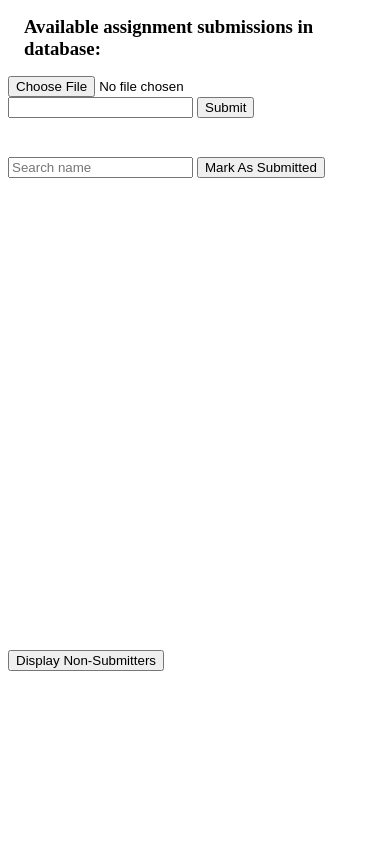
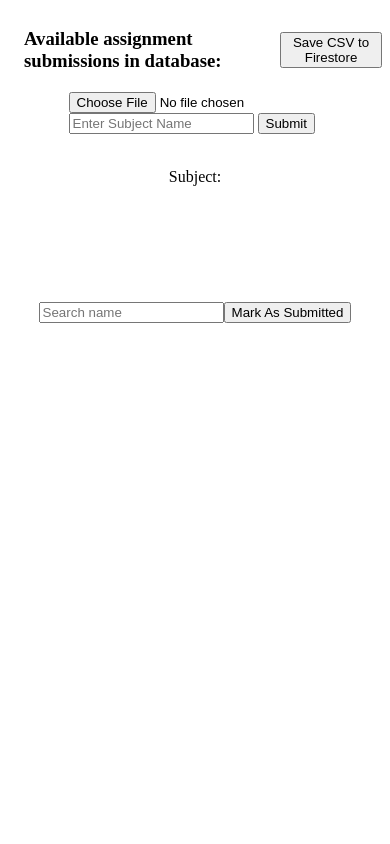
Before and after one commit to Sunil-Hegde/AssignmentLogger, a plain HTML site: page index.html in a window 390 px wide. Shown: the top 844 px of the page. Drawn offline with Linux system fonts and the light colour scheme.

Commit message:
added styles abd made it responsive.

```diff
--- a/index.html
+++ b/index.html
@@ -7,26 +7,40 @@
     <link rel="stylesheet" href="./style.css">
 </head>
 <body>
+    <div id="topBox">
         <div id="availableList">
             <h3>Available assignment submissions in database:</h3>
             <div id="subjectsList"></div>
         </div>
+        <button id="saveCSVButton">Save CSV to Firestore</button>
+    </div>
+    <div id="inputBox">
+        <div class="firstBox">
             <input type="file" id="csvFileInput" accept=".csv"/>
-    <input type="text" id="subject">
+            <div>
+                <input type="text" id="subject" placeholder="Enter Subject Name">
                 <button id="submitButton">Submit</button><br><br>
+            </div>
+        </div>
+        <div class="secondBox">
+            <p>Subject:</p>
             <h1 id="subjectHeading"></h1>
+        </div>
+        <div class="thirdBox">
             <input type="input" id="searchInput" placeholder="Search name" list="nameSearch"/>
             <datalist id="nameSearch"></datalist>
             <button id="markAsSubmittedButton">Mark As Submitted</button>
+        </div>
+    </div>
+    <div id="displayBox">
         <div id="csvTable"></div>
+        <div class="submissionBox">
             <button id="displayNonSubmittersButton">Display Non-Submitters</button>
             <div id="nonSubmitters"></div>
-    <button id="saveCSVButton">Save CSV to Firestore</button>
-    <!-- Use module script -->
+        </div>
+    </div>
     <script type="module">
         import { markAsSubmitted, displayNonSubmitters, displaySubjectName} from './script.js';
-
-        // Add event listeners
         document.getElementById('submitButton').addEventListener('click', displaySubjectName);
         document.getElementById('markAsSubmittedButton').addEventListener('click', markAsSubmitted);
         document.getElementById('displayNonSubmittersButton').addEventListener('click', displayNonSubmitters);
--- a/style.css
+++ b/style.css
@@ -29,14 +29,13 @@ table tr{
 
 #csvTable{
     height: 50vh;
-    width: 100%;
+    width: 50vw;
     overflow: auto;
     margin-top: 50px;
 }
 
 #nonSubmitters{
     height: 50vh;
-    width: 100%;
     overflow: auto;
 }
 
@@ -56,3 +55,54 @@ table tr{
 #availableList h3{
     margin: 0;
 }
+
+#topBox{
+    display: flex;
+    align-items: center;
+    justify-content: space-evenly;
+    min-height: 10vh;
+}
+
+#inputBox{
+    display: flex;
+    flex-direction: column;
+    align-items: center;
+    margin: 2rem;
+}
+
+.firstBox{
+    display: flex;
+    justify-content: space-evenly;
+}
+.secondBox{
+    height: 150px;
+}
+
+#displayBox{
+    display: flex;
+    justify-content: space-evenly;
+}
+
+@media only screen and (width < 640px) {
+    #inputBox{
+        margin: 0;
+    }
+    .firstBox{
+        flex-direction: column;
+    }
+    .thirdBox{
+        display: flex;
+        justify-content: space-evenly;
+    }
+    #displayBox{
+        flex-direction: column;
+        align-items: center;
+    }
+    #csvTable{
+        width: 100%;
+        margin-bottom: 10vh;
+    }
+    #nonSubmitters{
+        margin: 5vh;
+    }
+}
```
Lines whose indentation alone changed are shown as unchanged.
